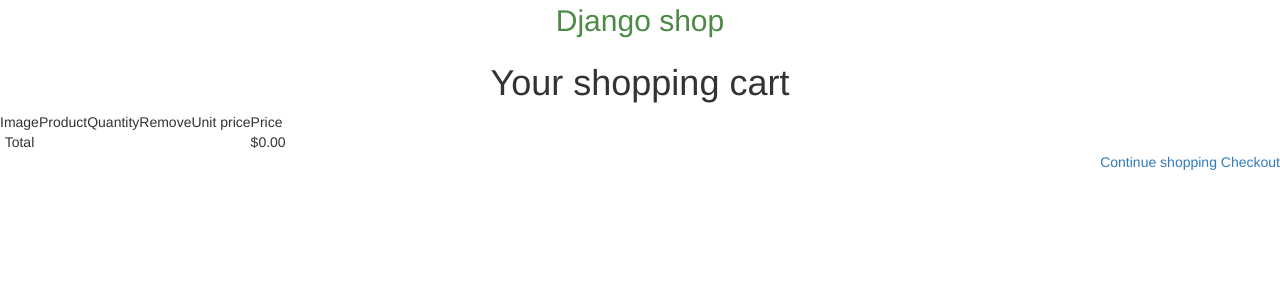
After one commit to navill/port_django_shop, a Django app: page /cart/ in a window 1280 px wide. The commit adds this page. Shown: the top 300 px of the page. Run offline with Django 3.2, Linux system fonts and the light colour scheme; some libraries are stand-ins or nearby versions.

Commit message:
create functionality of cart

```diff
--- a/django_shop/cart/cart.py
+++ b/django_shop/cart/cart.py
@@ -0,0 +1,71 @@
+from django.conf import settings
+
+# cart = {product_id:{quantity:0, price:0}, product_id:{}...}
+from shop.models import Product
+
+
+class Cart:
+    def __init__(self, request):
+        self.session = request.session
+        cart = self.session.get(settings.CART_SESSION_ID)
+        if not cart:
+            self.session[settings.CART_SESSION_ID] = {}
+            cart = self.session[settings.CART_SESSION_ID]
+        self.cart = cart
+
+    # 장바구니 담기 - session 추가
+    def add(self, product, quantity=1):
+        product_id = str(product.id)
+        if product_id not in self.cart:
+            # int(product.id)일 경우 -> session.get()에서 검색할 수 없음
+            # -> 처음에는 product_id를 숫자로 세션에 저장, session.get()을 이용해 받을 때 key 값이 문자열로 변경되어 넘어옴
+            # -> 때문에 이후 키 값을 지정할 때, id를 문자열로 변경한 후 처리해야 한다.
+            self.cart[product_id] = {'quantity': 0, 'price': product.price}
+        # todo: 카트의 수량을 변경하지 않은 상태에서 update를 누를 경우 수량이 누적되는 문제
+        self.cart[product_id]['quantity'] += quantity
+        self.save()
+
+    # session 저장
+    def save(self):
+        # request 발생 시, session.modified를 확인하고 session을 저장할지 여부를 판단
+        self.session.modified = True
+
+    # 장바구니 비우기 - session 삭제
+    def clear_session(self):
+        del self.session[settings.CART_SESSION_ID]
+        self.save()
+
+    # 해당 아이템 비우기 - session 수정
+    def remove_product(self, product):
+        # self.cart = {'1':{'quantity': 1, 'price': 10}} -> product.id를 문자열로 변환
+        product_id = str(product.id)
+
+        if product_id in self.cart:
+            del self.cart[product_id]
+            self.save()
+
+    # 장바구니 수정
+    def update(self):
+        pass
+
+    # 장바구니에 담긴 품목 총 가격
+    def get_total_price(self):
+        total_price = sum(item['price'] * item['quantity'] for item in self.cart.values())
+        return total_price
+
+    # cart에 대한 iterable 속성 부여
+    # detail 페이지에서 cart 객체에 대한 iterator가 필요
+    # + cart_detail page에서 필요한 데이터 추
+    def __iter__(self):
+        product_ids = self.cart.keys()
+        products = Product.objects.filter(id__in=product_ids)
+        for product in products:
+            self.cart[str(product.id)]['product'] = product
+
+        for item in self.cart.values():
+            item['total_price'] = item['price'] * item['quantity']
+            yield item
+
+    def __len__(self):
+        # 카트에 포함된 제품들의 모든 수량
+        return sum(item['quantity'] for item in self.cart.values())
--- /dev/null
+++ b/django_shop/cart/context_processors.py
@@ -0,0 +1,5 @@
+from cart.cart import Cart
+
+
+def cart(request):
+    return {'cart': Cart(request)}
--- /dev/null
+++ b/django_shop/cart/forms.py
@@ -0,0 +1,7 @@
+from django import forms
+
+PRODUCT_QUANTITY = [(i, str(i)) for i in range(1, 100)]
+
+
+class CartForm(forms.Form):
+    quantity = forms.TypedChoiceField(choices=PRODUCT_QUANTITY, coerce=int)
--- /dev/null
+++ b/django_shop/cart/templates/cart/detail.html
@@ -0,0 +1,60 @@
+{% extends "shop/base.html" %}
+{% load static %}
+
+{% block title %}
+Your shopping cart
+{% endblock %}
+
+{% block content %}
+<h1>Your shopping cart</h1>
+<table class="cart">
+    <thead>
+    <tr>
+        <th>Image</th>
+        <th>Product</th>
+        <th>Quantity</th>
+        <th>Remove</th>
+        <th>Unit price</th>
+        <th>Price</th>
+    </tr>
+    </thead>
+    <tbody>
+    {% for item in cart %}
+    {% with product=item.product %}
+    <tr>
+        <td>
+            <a href="{{ product.get_absolute_url }}">
+                <img src="{% if product.image %}{{ product.image.url }}
+                {% else %}{% static 'img/no_image.png' %}{% endif %}">
+            </a>
+        </td>
+        <td>{{ product.name }}</td>
+        <td>
+            <form action="{% url 'cart:cart_add' product.id %}" method="post">
+                {{ item.cart_form.quantity }}
+                <input type="submit" value="Update">
+                {% csrf_token %}
+            </form>
+        </td>
+        <td><a href="{% url 'cart:cart_remove' product.id %}">Remove</a></td>
+        <td class="num">${{ item.price }}</td>
+        <td class="num">${{ item.total_price }}</td>
+    </tr>
+    {% endwith %}
+    {% endfor %}
+    <tr class="total">
+        <td>Total</td>
+        <td colspan="4"></td>
+        <td class="num">
+            ${{ cart.get_total_price|floatformat:"2" }}
+        </td>
+    </tr>
+    </tbody>
+</table>
+<p class="text-right">
+    <a href="#" class="button
+    light">Continue shopping</a>
+    <a href="#" class="button">
+        Checkout</a>
+</p>
+{% endblock %}
--- /dev/null
+++ b/django_shop/cart/urls.py
@@ -0,0 +1,11 @@
+from django.urls import path
+
+from cart import views
+
+app_name = 'cart'
+
+urlpatterns = [
+    path('', views.cart_detail, name='cart_detail'),
+    path('add/<int:product_id>/', views.cart_add, name='cart_add'),
+    path('remove/<int:product_id>/', views.cart_remove, name='cart_remove'),
+]
--- a/django_shop/cart/views.py
+++ b/django_shop/cart/views.py
@@ -1,11 +1,37 @@
 # Create your views here.
+from django.shortcuts import get_object_or_404, redirect, render
+from django.views.decorators.http import require_POST
+
+from cart.cart import Cart
+from cart.forms import CartForm
+from shop.models import Product
+
+
+@require_POST
 def cart_add(request, product_id):
-    pass
+    # 요청자의 session을 이용해 Cart 객체 생성
+    cart = Cart(request)
+    product = get_object_or_404(Product, id=product_id)
+    form = CartForm(request.POST)
+
+    if form.is_valid():
+        cd = form.cleaned_data
+        cart.add(product=product, quantity=cd['quantity'])
+    else:
+        pass
+    return redirect('cart:cart_detail')
 
 
 def cart_remove(request, product_id):
-    pass
+    cart = Cart(request)
+    product = get_object_or_404(Product, id=product_id)
+    cart.remove_product(product)
+    return redirect('cart:cart_detail')
 
 
 def cart_detail(request):
-    pass
+    cart = Cart(request)
+    for item in cart:
+        item['cart_form'] = CartForm(initial={'quantity': item['quantity']})
+
+    return render(request, 'cart/detail.html', {'cart': cart})
--- a/django_shop/config/settings.py
+++ b/django_shop/config/settings.py
@@ -117,3 +117,6 @@ USE_TZ = True
 STATIC_URL = '/static/'
 MEDIA_URL = '/media/'
 MEDIA_ROOT = os.path.join(BASE_DIR, 'media/')
+
+# 세션을 이용한 장바구니
+CART_SESSION_ID = 'cart'
--- a/django_shop/config/urls.py
+++ b/django_shop/config/urls.py
@@ -20,7 +20,8 @@ from django.urls import path, include
 
 urlpatterns = [
     path('admin/', admin.site.urls),
-    path('shop/', include('shop.urls', namespace='shop'))
+    path('shop/', include('shop.urls', namespace='shop')),
+    path('cart/', include('cart.urls', namespace='cart')),
 ]
 if settings.DEBUG:
     urlpatterns += static(settings.MEDIA_URL,
--- a/django_shop/shop/admin.py
+++ b/django_shop/shop/admin.py
@@ -14,8 +14,8 @@ class CategoryAdmin(admin.ModelAdmin):
 
 @admin.register(Product)
 class ProductAdmin(admin.ModelAdmin):
-    list_display = ['category', 'name', 'price', 'created', 'updated', 'available_stock', 'available']
+    list_display = ['category', 'name', 'price', 'created', 'updated', 'quantity', 'available']
     prepopulated_fields = {'slug': ('name',)}
     # admin에서 사용될 default filter
     list_filter = ['available', 'created', 'updated']
-    list_editable = ['available', 'price', 'available_stock']
+    list_editable = ['available', 'price', 'quantity']
--- a/django_shop/shop/models.py
+++ b/django_shop/shop/models.py
@@ -27,7 +27,7 @@ class Product(models.Model):
     price = models.PositiveIntegerField(default=0)
     description = models.TextField(blank=True)
 
-    available_stock = models.IntegerField(default=0)
+    quantity = models.IntegerField(default=0)
     available = models.BooleanField(default=True)
 
     created = models.DateTimeField(auto_now_add=True)
--- a/django_shop/shop/templates/shop/base.html
+++ b/django_shop/shop/templates/shop/base.html
@@ -10,11 +10,10 @@
     <link rel='stylesheet' href='https://maxcdn.bootstrapcdn.com/bootstrap/3.2.0/css/bootstrap.min.css'>
     <link rel="stylesheet" href="{% static 'css/base.css' %}">
     <script src="https://cdnjs.cloudflare.com/ajax/libs/prefixfree/1.0.7/prefixfree.min.js"></script>
-
 </head>
 <body style="text-align:center;">
 <div id="header">
-    <a href="/" class="logo" style="font-size: 30px; color: #4c8a46;">Django shop</a></div>
+    <a href="{% url 'shop:product_list' %}" class="logo" style="font-size: 30px; color: #4c8a46;">Django shop</a></div>
 
 {% block content %}
 {% endblock %}
--- a/django_shop/shop/templates/shop/product/detail.html
+++ b/django_shop/shop/templates/shop/product/detail.html
@@ -11,8 +11,10 @@
         <h2><a href=" {{ product.category.get_absolute_url }}">{{ product.category }}</a></h2>
         <p class="price">{{ product.price|intcomma }}원</p>
 
-        <form action="#" method="">
-          <input type="submit" value="Add to cart">
+        <form action="{% url 'cart:cart_add' product.id %}" method="post">
+            {{ cart_form }}
+            {% csrf_token %}
+            <input type="submit" value="Add to cart">
         </form>
         <div>
             <p></p>
--- a/django_shop/shop/templates/shop/product/list.html
+++ b/django_shop/shop/templates/shop/product/list.html
@@ -65,9 +65,9 @@ Products
                                     </p>
                                     <p class="card-text">{{ product.price|intcomma }}원</p>
                                     <div class="d-flex justify-content-between align-items-center">
-                                        <div class="btn-group">
-                                            <button type="button" class="btn btn-primary btn-lg">Cart</button>
-                                        </div>
+                                        <!--<div class="btn-group">-->
+                                            <!--<button type="button" class="btn btn-primary btn-lg">Detail</button>-->
+                                        <!--</div>-->
                                     </div>
                                 </div>
                             </div>
--- a/django_shop/shop/views.py
+++ b/django_shop/shop/views.py
@@ -1,6 +1,7 @@
 from django.shortcuts import get_object_or_404, render
 
 # Create your views here.
+from cart.forms import CartForm
 from shop.models import Category, Product
 
 
@@ -17,4 +18,5 @@ def product_list(request, category_slug=None):
 
 def product_detail(request, id):
     product = get_object_or_404(Product, id=id)
-    return render(request, 'shop/product/detail.html', {'product': product})
+    cart_form = CartForm()
+    return render(request, 'shop/product/detail.html', {'product': product, 'cart_form': cart_form})
```
